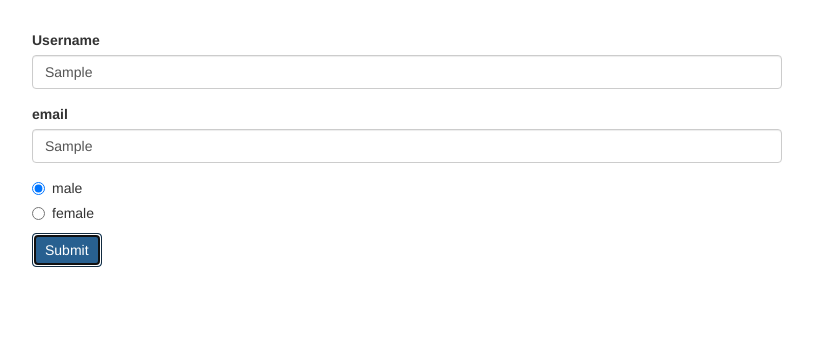
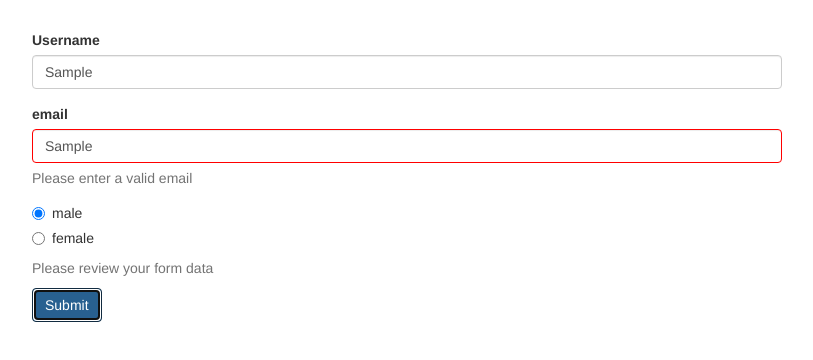
Before and after one commit to mspdl/angular-the_complete_guide_2022, an Angular app in the folder forms-reactive-start/: page / in a window 1280 px wide. Both pictures are taken after typing "Sample", "Sample" into the empty fields and a click on the button "Submit". Shown: the top 360 px of the page, without its empty margins (233-1046 px from the left). Built offline with nearby package versions, Linux system fonts and the light colour scheme.

Commit message:
Section 15: Reactive: Getting Access to Controls

```diff
--- a/forms-reactive-start/src/app/app.component.css
+++ b/forms-reactive-start/src/app/app.component.css
@@ -1,3 +1,7 @@
 .container {
   margin-top: 30px;
 }
+
+input.ng-invalid.ng-touched {
+  border: 1px solid red;
+}
--- a/forms-reactive-start/src/app/app.component.html
+++ b/forms-reactive-start/src/app/app.component.html
@@ -10,6 +10,14 @@
             class="form-control"
             formControlName="username"
           />
+          <span
+            *ngIf="
+              !signupForm.get('username').valid &&
+              signupForm.get('username').touched
+            "
+            class="help-block"
+            >Please enter a valid username</span
+          >
         </div>
         <div class="form-group">
           <label for="email">email</label>
@@ -19,6 +27,13 @@
             class="form-control"
             formControlName="email"
           />
+          <span
+            *ngIf="
+              !signupForm.get('email').valid && signupForm.get('email').touched
+            "
+            class="help-block"
+            >Please enter a valid email</span
+          >
         </div>
         <div class="radio" *ngFor="let gender of genders">
           <label>
@@ -26,6 +41,12 @@
             {{ gender }}
           </label>
         </div>
+        <span
+          *ngIf="!signupForm.valid && signupForm.touched"
+          class="help-block"
+        >
+          Please review your form data</span
+        >
         <button class="btn btn-primary" type="submit">Submit</button>
       </form>
     </div>
```
